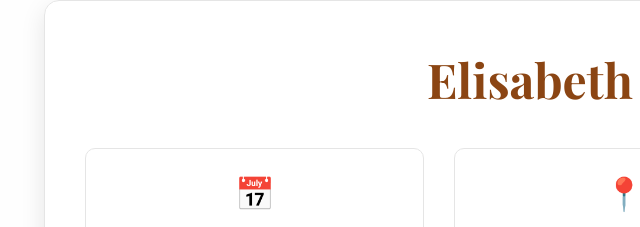
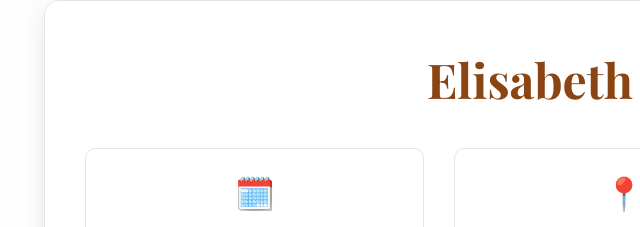
Before and after one commit to LasseMempel/vibewedding, a plain HTML site: page index.html in a window 1280 px wide. Shown: the part 1201-1428 px from the top of the page, 16-656 px from the left. Drawn offline with nearby package versions, Linux system fonts and the light colour scheme.

Commit message:
calender symbol changed

```diff
--- a/index.html
+++ b/index.html
@@ -318,7 +318,7 @@
 
             <div class="event-details">
                 <div class="detail-item">
-                    <div class="detail-icon">📅</div>
+                    <div class="detail-icon">🗓️</div>
                     <div class="detail-title">Datum</div>
                     <div class="detail-text">11. Juli 2026</div>
                 </div>
```
